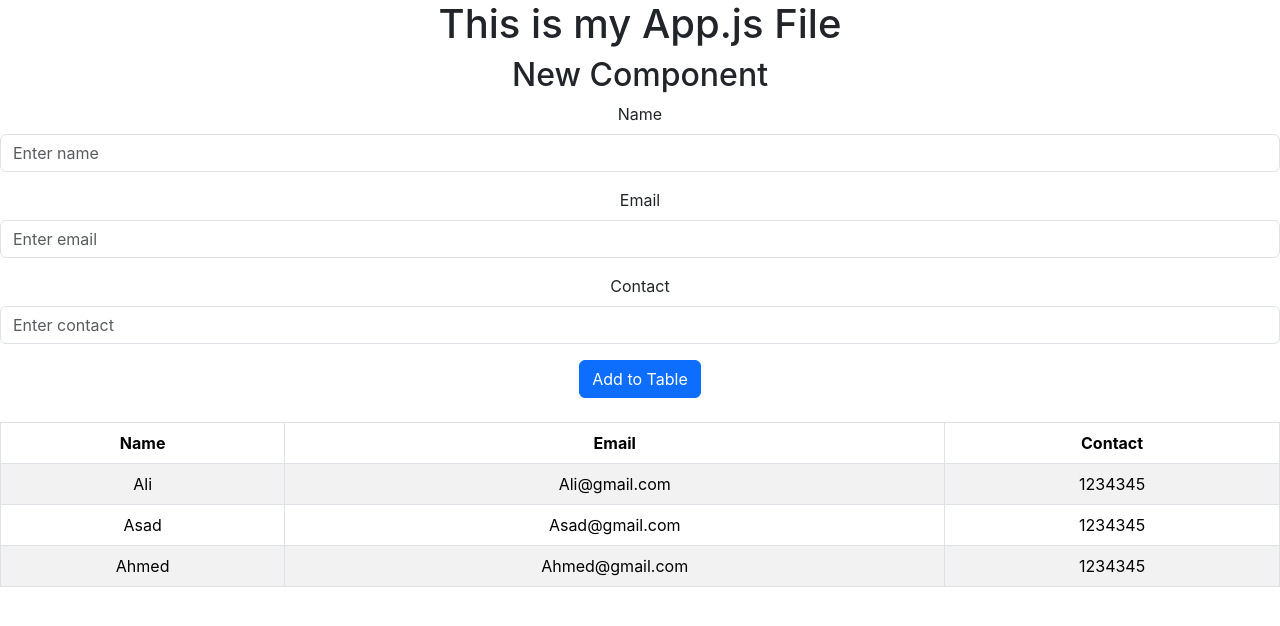
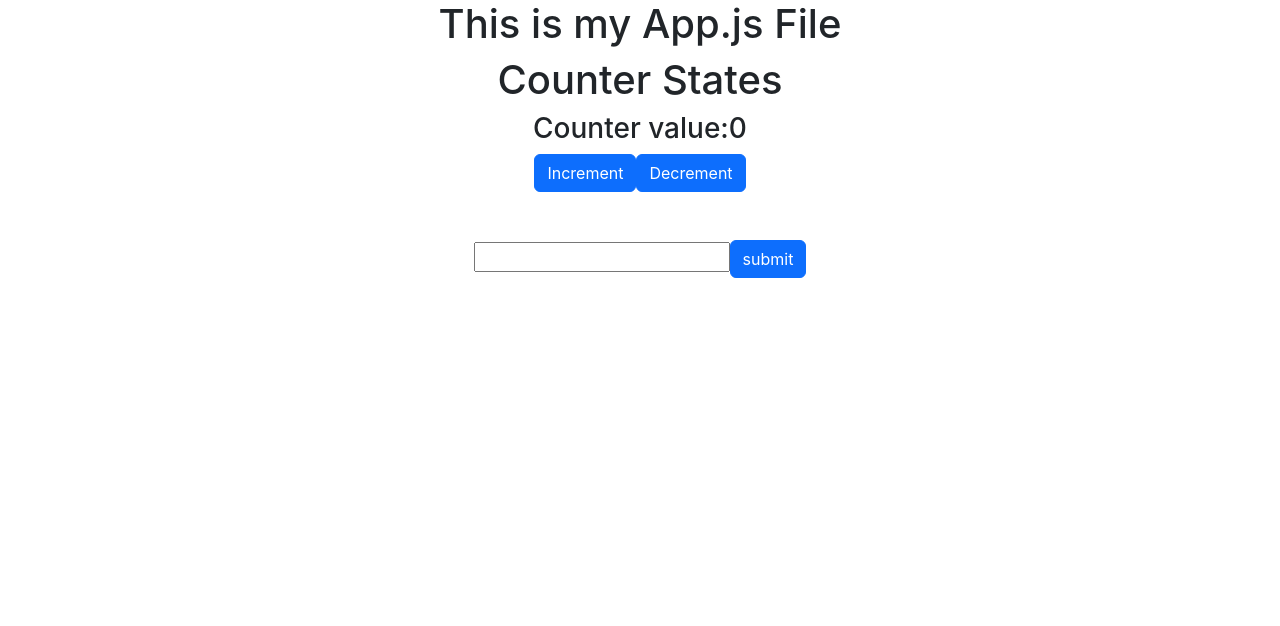
Before and after one commit to Farhan559/React_Project, a React (Create React App) app: page / in a window 1280 px wide. Shown: the top 626 px of the page. Built offline with nearby package versions, Linux system fonts and the light colour scheme.

Commit message:
fix: changes resolved

```diff
--- a/src/App.js
+++ b/src/App.js
@@ -1,7 +1,8 @@
 // import React,{useState} from 'react';
 import { useState } from 'react';
 import './App.css';
-import New_Com from './components/New_Com';
+// import New_Com from './components/New_Com';
+import Counter from './components/Counter';
 // import NestedArrayListing from './components/NestedArrayListing';
 // import ReuseComp from './components/ReuseComp';
 // import UseContext from './components/API Context/UseContext';
@@ -98,7 +99,8 @@ function App() {
       {/* <ArrayListing /> */}
       {/* <NestedArrayListing /> */}
       {/* <ReuseComp /> */}
-        <New_Com />
+        {/* <New_Com /> */}
+        <Counter />
 
     </div>
   );
--- /dev/null
+++ b/src/components/Counter.jsx
@@ -0,0 +1,39 @@
+import React, { useState } from 'react'
+import { Button } from 'react-bootstrap';
+
+const Counter = () => {
+
+    const [count,setCount] = useState(0);
+    const [input,setInput] = useState('');
+const increment = () => setCount(count+1);
+// const decrement = () => setCount(count-1);
+const decrement = () => {
+    if (count > 0) {
+      setCount(count - 1);
+    }
+
+
+}
+function handleInputChange(e){
+    setInput(e.target.value)
+}
+const handleSubmit=(e)=>{
+    setInput(e.target.value)
+}
+  return (
+    <>
+      <h1>Counter States</h1>
+      <h3>Counter value:{count}</h3>
+      <Button onClick={increment}>Increment</Button>
+      <Button onClick={decrement}>Decrement</Button>
+      <br></br>
+      <br></br>
+      <br></br>
+      <input type="text" onChange={handleInputChange} />
+      <Button onClick={handleSubmit}>submit</Button>
+      <h3>{input}</h3>
+    </>
+  )
+}
+
+export default Counter;
```
